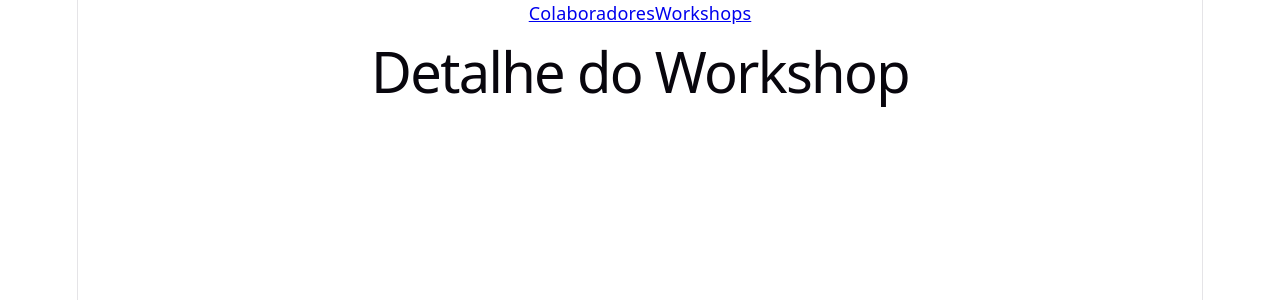
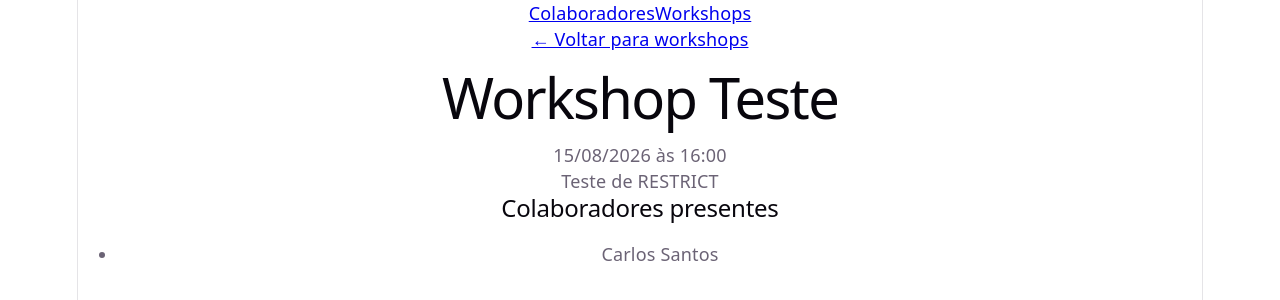
Before and after one commit to SunIord/Desafio-Fast, a React app in the folder frontend/: page /workshops/1 in a window 1280 px wide. Shown: the top 300 px of the page. Built offline with nearby package versions, Linux system fonts and the light colour scheme; the HTML template or start-up script is replaced by a standard one.

Commit message:
feat(frontend): formatação data e hora

```diff
--- a/frontend/src/pages/ColaboradoresPage.jsx
+++ b/frontend/src/pages/ColaboradoresPage.jsx
@@ -1,3 +1,34 @@
+import { useEffect, useState } from "react";
+import { getColaboradores } from "../services/api";
+import Loading from "../components/Loading";
+import EmptyState from "../components/EmptyState";
+
 export default function ColaboradoresPage() {
-  return <h1>Colaboradores</h1>;
+  const [colaboradores, setColaboradores] = useState([]);
+  const [carregando, setCarregando] = useState(true);
+
+  useEffect(() => {
+    getColaboradores().then((dados) => {
+      setColaboradores(dados);
+      setCarregando(false);
+    });
+  }, []);
+
+  if (carregando) return <Loading />;
+
+  if (colaboradores.length === 0)
+    return <EmptyState mensagem="Nenhum colaborador cadastrado." />;
+
+  return (
+    <section className="page">
+      <h1>Colaboradores</h1>
+      <ul className="list">
+        {colaboradores.map((colaborador) => (
+          <li key={colaborador.id} className="list-item">
+            {colaborador.nome}
+          </li>
+        ))}
+      </ul>
+    </section>
+  );
 }
--- a/frontend/src/pages/WorkshopDetailPage.jsx
+++ b/frontend/src/pages/WorkshopDetailPage.jsx
@@ -1,3 +1,58 @@
+import { useEffect, useState } from "react";
+import { useParams, Link } from "react-router-dom";
+import { getWorkshopById } from "../services/api";
+import { formatarData, formatarHora } from "../utils/formatters";
+import Loading from "../components/Loading";
+import EmptyState from "../components/EmptyState";
+
 export default function WorkshopDetailPage() {
-  return <h1>Detalhe do Workshop</h1>;
+  const { id } = useParams();
+  const [workshop, setWorkshop] = useState(null);
+  const [carregando, setCarregando] = useState(true);
+
+  useEffect(() => {
+    setCarregando(true);
+    getWorkshopById(id).then((dados) => {
+      setWorkshop(dados);
+      setCarregando(false);
+    });
+  }, [id]);
+
+  if (carregando) return <Loading />;
+
+  if (!workshop)
+    return (
+      <section className="page">
+        <EmptyState mensagem="Workshop não encontrado." />
+        <Link to="/workshops">Voltar para a lista</Link>
+      </section>
+    );
+
+  return (
+    <section className="page">
+      <Link to="/workshops" className="back-link">
+        ← Voltar para workshops
+      </Link>
+
+      <h1>{workshop.nome}</h1>
+      <p className="workshop-meta">
+        {formatarData(workshop.dataRealizacao)} às{" "}
+        {formatarHora(workshop.dataRealizacao)}
+      </p>
+      <p className="workshop-descricao">{workshop.descricao}</p>
+
+      <h2>Colaboradores presentes</h2>
+      {workshop.colaboradoresPresentes.length === 0 ? (
+        <EmptyState mensagem="Nenhum colaborador registrado neste workshop." />
+      ) : (
+        <ul className="list">
+          {workshop.colaboradoresPresentes.map((colaborador) => (
+            <li key={colaborador.id} className="list-item">
+              {colaborador.nome}
+            </li>
+          ))}
+        </ul>
+      )}
+    </section>
+  );
 }
--- a/frontend/src/pages/WorkshopsPage.jsx
+++ b/frontend/src/pages/WorkshopsPage.jsx
@@ -1,3 +1,41 @@
+import { useEffect, useState } from "react";
+import { Link } from "react-router-dom";
+import { getWorkshops } from "../services/api";
+import { formatarData } from "../utils/formatters";
+import Loading from "../components/Loading";
+import EmptyState from "../components/EmptyState";
+
 export default function WorkshopsPage() {
-  return <h1>Workshops</h1>;
+  const [workshops, setWorkshops] = useState([]);
+  const [carregando, setCarregando] = useState(true);
+
+  useEffect(() => {
+    getWorkshops().then((dados) => {
+      setWorkshops(dados);
+      setCarregando(false);
+    });
+  }, []);
+
+  if (carregando) return <Loading />;
+
+  if (workshops.length === 0)
+    return <EmptyState mensagem="Nenhum workshop cadastrado." />;
+
+  return (
+    <section className="page">
+      <h1>Workshops</h1>
+      <ul className="list">
+        {workshops.map((workshop) => (
+          <li key={workshop.id} className="list-item">
+            <Link to={`/workshops/${workshop.id}`} className="list-item-title">
+              {workshop.nome}
+            </Link>
+            <span className="list-item-subtitle">
+              {formatarData(workshop.dataRealizacao)}
+            </span>
+          </li>
+        ))}
+      </ul>
+    </section>
+  );
 }
```
